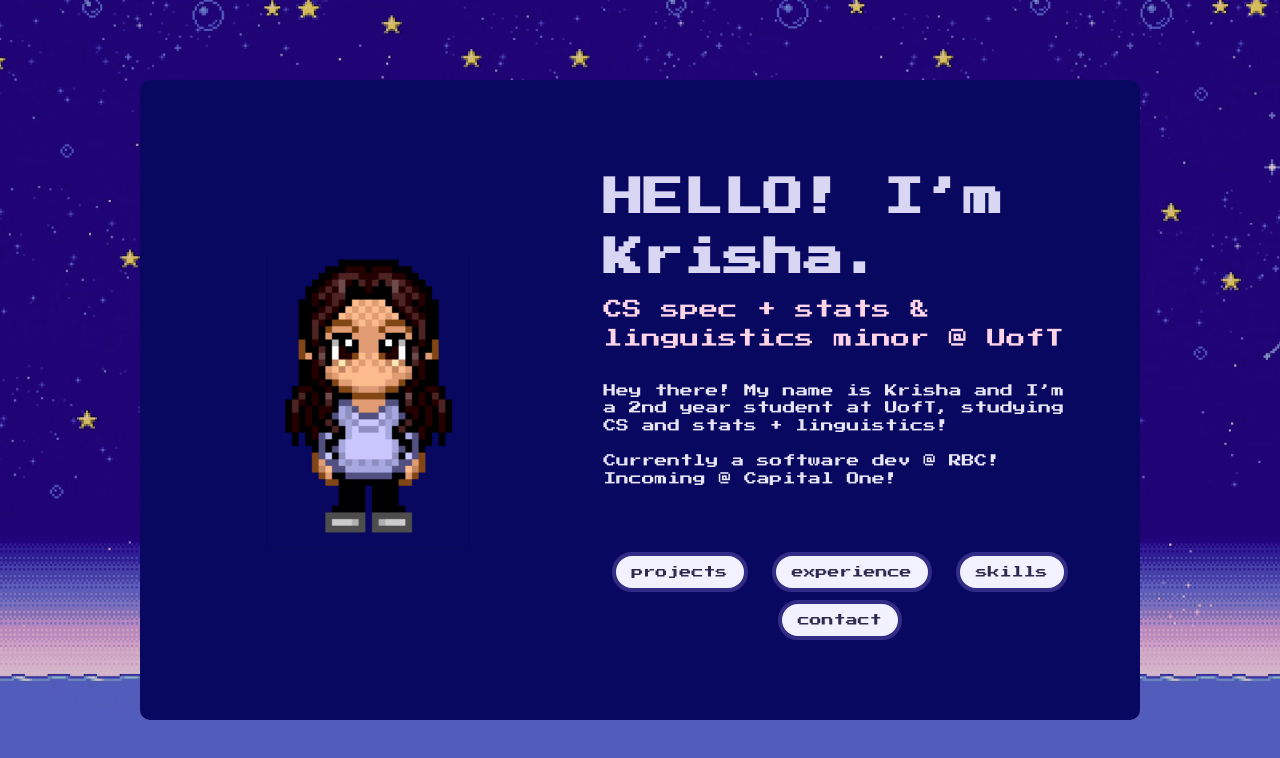
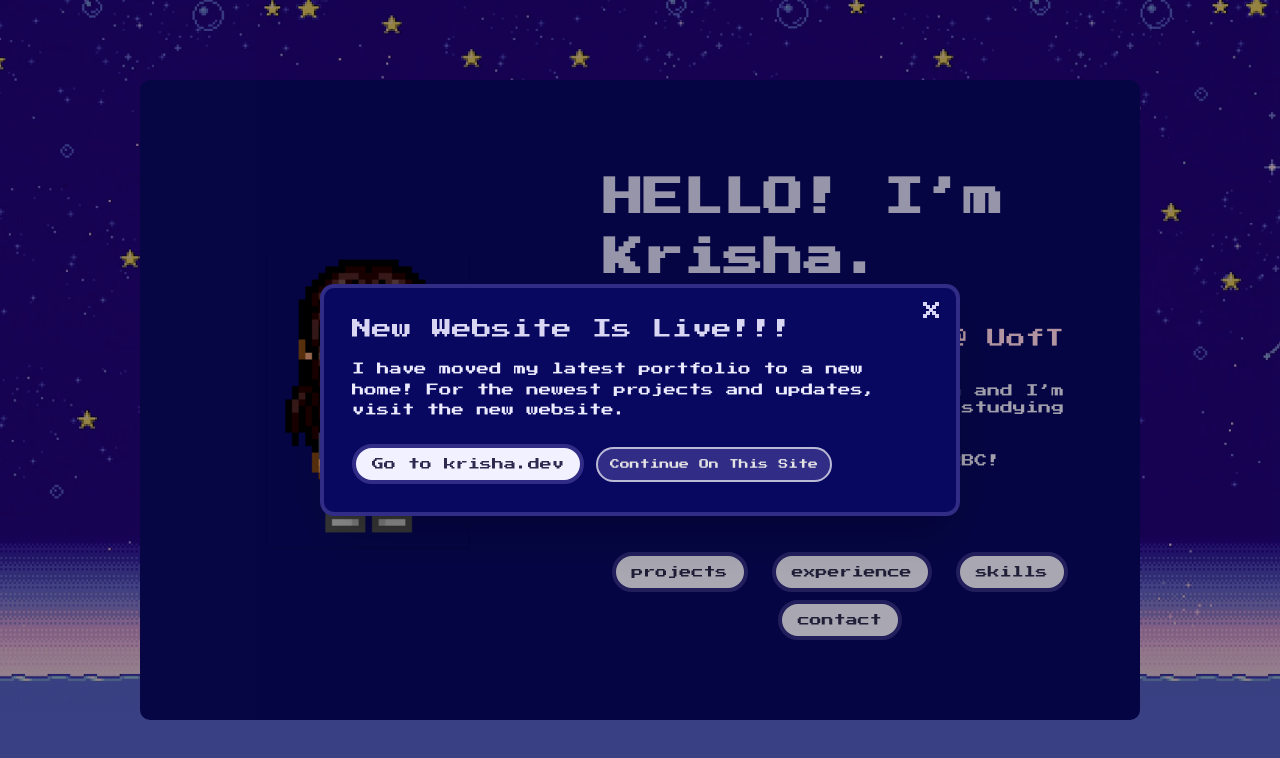
Before and after one commit to kr1shap/personal-site, a React (Vite) app: page / in a window 1280 px wide. Shown: the top 758 px of the page. Built offline with nearby package versions, Linux system fonts and the light colour scheme.

Commit message:
feat: added redirection to new website modal

```diff
--- /dev/null
+++ b/src/components/NewSiteModal.jsx
@@ -0,0 +1,51 @@
+import { motion } from "framer-motion";
+
+function NewSiteModal({ onClose }) {
+  return (
+    <div className="fixed inset-0 z-50 flex items-center justify-center bg-black/30 px-4 py-6">
+      <motion.div
+        initial={{ opacity: 0, scale: 0.88, y: 20 }}
+        animate={{ opacity: 1, scale: 1, y: 0 }}
+        transition={{ type: "spring", stiffness: 110, damping: 15 }}
+        className="relative w-full max-w-[640px] rounded-[14px] border-4 border-indigo-900 bg-[#080861] p-5 sm:p-7 shadow-2xl"
+      >
+        <button
+          onClick={onClose}
+          aria-label="Close modal"
+          className="absolute right-3 top-2 text-2xl font-bold text-[#d8d6f4] transition hover:text-[#ffd4e7] cursor-pointer"
+        >
+          &times;
+        </button>
+
+        <h2 className="pr-8 text-[clamp(0.95rem,2.5vw,1.25rem)] text-[#d9d6f3] leading-snug">
+          New Website Is Live!!!
+        </h2>
+
+        <p className="mt-4 text-[clamp(0.62rem,1.7vw,0.78rem)] leading-relaxed text-[#ebeaff]">
+          I have moved my latest portfolio to a new home! For the newest
+          projects and updates, visit the new website.
+        </p>
+
+        <div className="mt-6 flex flex-wrap items-center gap-3">
+          <a
+            href="https://krisha.dev"
+            target="_blank"
+            rel="noopener noreferrer"
+            className="inline-flex items-center rounded-[25px] border-4 border-indigo-900 bg-[#F2F1FF] px-4 py-2 text-xs font-medium text-[#2E2A4F] transition duration-300 ease-in-out hover:translate-y-0.5 hover:bg-[#D9D6F3]"
+          >
+            Go to krisha.dev
+          </a>
+
+          <button
+            onClick={onClose}
+            className="rounded-[25px] border-2 border-[#ffffffaa] bg-indigo-900 px-3 py-2 text-[0.62rem] text-[#e5e5e5] transition duration-300 ease-in-out hover:translate-y-0.5 hover:bg-[#0b0357b3] cursor-pointer"
+          >
+            Continue On This Site
+          </button>
+        </div>
+      </motion.div>
+    </div>
+  );
+}
+
+export default NewSiteModal;
--- a/src/main.jsx
+++ b/src/main.jsx
@@ -1,4 +1,4 @@
-import { StrictMode } from "react";
+import { StrictMode, useState } from "react";
 import { createRoot } from "react-dom/client";
 import "./index.css";
 import { createBrowserRouter, RouterProvider } from "react-router-dom";
@@ -8,6 +8,7 @@ import Contact from "./pages/Contact";
 import Experience from "./pages/Experience";
 import NotFound from "./pages/NotFound.jsx";
 import { motion } from "framer-motion";
+import NewSiteModal from "./components/NewSiteModal.jsx";
 // const mobileRouter = createBrowserRouter([
 //   { path: '/', element: <MobileUnsup />, errorElement: <NotFound back={false} /> },
 //   ]);
@@ -18,18 +19,30 @@ const router = createBrowserRouter([
   { path: "/experience", element: <Experience isExp={true} /> },
   { path: "/contact", element: <Contact /> },
   { path: "/skills", element: <Skills /> },
+]);
 
-]);
+function AppShell() {
+  const [showNewSiteModal, setShowNewSiteModal] = useState(true);
+
+  return (
+    <>
+      <motion.div
+        initial={{ opacity: 0, scale: 0.9 }}
+        animate={{ opacity: 1, scale: 1 }}
+        transition={{ duration: 0.5, ease: "easeOut" }}
+      >
+        <RouterProvider router={router} />
+      </motion.div>
+      {showNewSiteModal && (
+        <NewSiteModal onClose={() => setShowNewSiteModal(false)} />
+      )}
+    </>
+  );
+}
 
 createRoot(document.getElementById("root")).render(
   <StrictMode>
-    <motion.div
-      initial={{ opacity: 0, scale: 0.9 }}
-      animate={{ opacity: 1, scale: 1 }}
-      transition={{ duration: 0.5, ease: "easeOut" }}
-    >
-      <RouterProvider router={router} />
-    </motion.div>
+    <AppShell />
     {/* {window.innerWidth > 768 ? <RouterProvider router={router}/> : <RouterProvider router={mobileRouter}/> } */}
-  </StrictMode>
+  </StrictMode>,
 );
```
